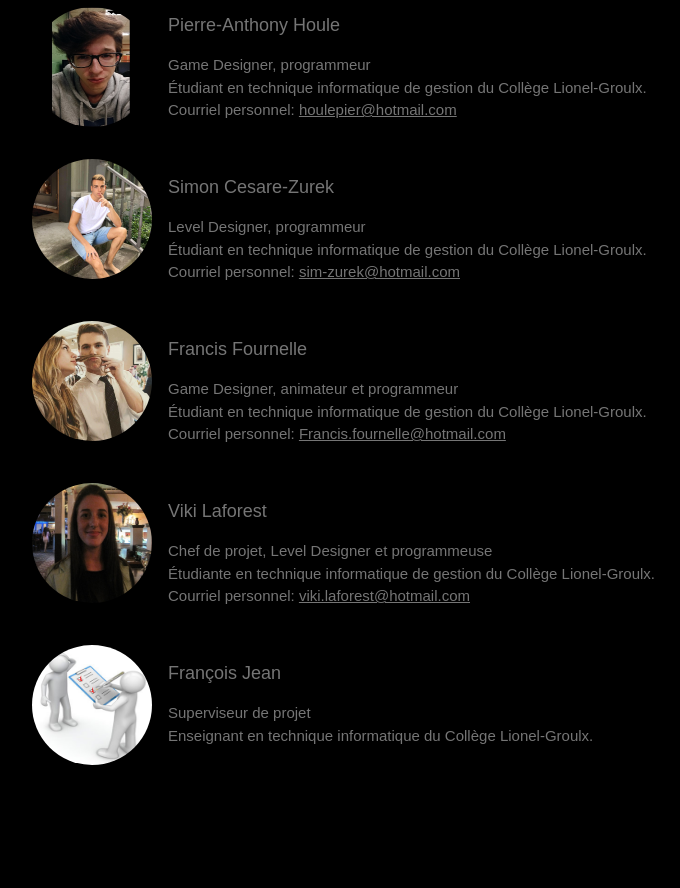
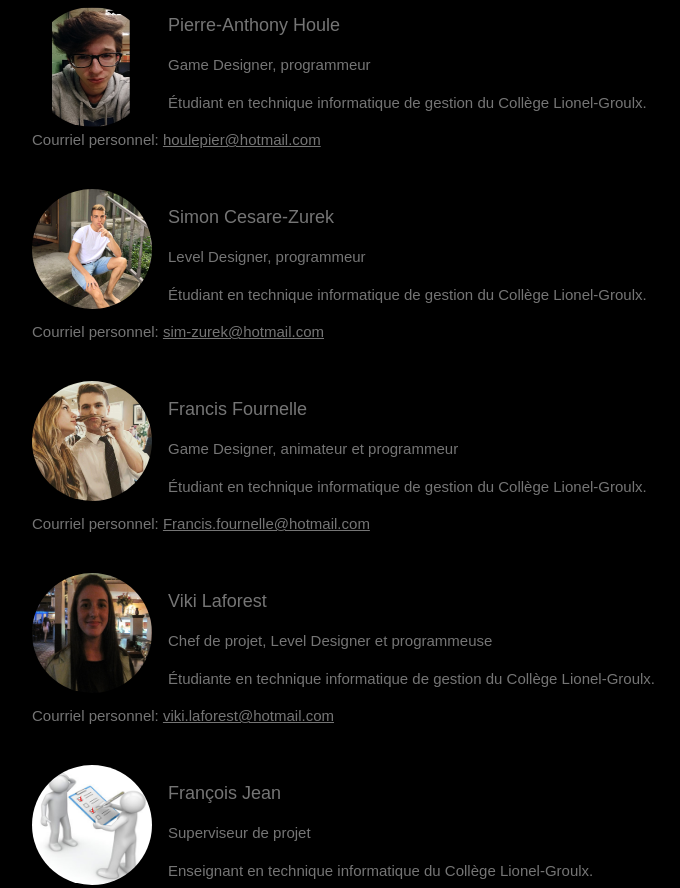
Before and after one commit to TwistedGamesCA/LostDream, a plain HTML site: page index.html in a window 1280 px wide. Shown: the part 3317-4205 px from the top of the page, without its empty margins (178-858 px from the left). Drawn offline with nearby package versions, Linux system fonts and the light colour scheme; a web font is replaced by a local one.

Commit message:
Update section contact

```diff
--- a/index.html
+++ b/index.html
@@ -142,28 +142,28 @@
                 <h3 class="w3-padding-24 w3-text-light-grey">Équipe</h3>
                 <img src="images/pahoule.jpg" alt="Avatar" class="w3-left w3-circle w3-margin-right" style="width:120px; height:120px">
                 <p><span class="w3-large w3-margin-right">Pierre-Anthony Houle</span></p>
-                <p class="w3-margin-right"> Game Designer, programmeur </br>
-				Étudiant en technique informatique de gestion du Collège Lionel-Groulx. </br>
-				Courriel personnel: <a href="mailto:houlepier@hotmail.com" target="_top">houlepier@hotmail.com</a></p><br>
+                <p class="w3-margin-right"> Game Designer, programmeur </p>
+		<p class="w3-margin-right"> Étudiant en technique informatique de gestion du Collège Lionel-Groulx. </p>
+		<p class="w3-margin-right"> Courriel personnel: <a href="mailto:houlepier@hotmail.com" target="_top">houlepier@hotmail.com</a></p><br>
 				<img src="images/simon.jpg" alt="Avatar" class="w3-left w3-circle w3-margin-right" style="width:120px; height:120px">
                 <p><span class=" w3-large w3-margin-right">Simon Cesare-Zurek</span></p>
-				<p class="w3-margin-right">Level Designer, programmeur <br>
-					Étudiant en technique informatique de gestion du Collège Lionel-Groulx. </br>
-				Courriel personnel: <a href="mailto:sim-zurek@hotmail.com" target="_top">sim-zurek@hotmail.com</a></p></br>
+		<p class="w3-margin-right">Level Designer, programmeur </p>
+		<p class="w3-margin-right">Étudiant en technique informatique de gestion du Collège Lionel-Groulx. </p>
+		<p class="w3-margin-right"> Courriel personnel: <a href="mailto:sim-zurek@hotmail.com" target="_top">sim-zurek@hotmail.com</a></p></br>
 				<img src="images/francis.jpg" alt="Avatar" class="w3-left w3-circle w3-margin-right" style="width:120px; height:120px">
                 <p><span class="w3-large w3-margin-right">Francis Fournelle</span></p>
-                <p class="w3-margin-right"> Game Designer, animateur et programmeur </br>
-				Étudiant en technique informatique de gestion du Collège Lionel-Groulx. </br>
-				Courriel personnel: <a href="mailto:Francis.fournelle@hotmail.com" target="_top">Francis.fournelle@hotmail.com</a></p><br>
+                <p class="w3-margin-right"> Game Designer, animateur et programmeur </p>
+		<p class="w3-margin-right"> Étudiant en technique informatique de gestion du Collège Lionel-Groulx. </p>
+		<p class="w3-margin-right"> Courriel personnel: <a href="mailto:Francis.fournelle@hotmail.com" target="_top">Francis.fournelle@hotmail.com</a></p><br>
 		<a href="https://www.linkedin.com/in/viki-laforest" target="_blank"><img src="images/viki.jpg" alt="Avatar" class="w3-left w3-circle w3-margin-right" style="width:120px; height:120px"></a>
                 <p><span class="w3-large w3-margin-right">Viki Laforest</span></p>
-                <p class="w3-margin-right"> Chef de projet, Level Designer et programmeuse </br>
-				Étudiante en technique informatique de gestion du Collège Lionel-Groulx. </br>
-				Courriel personnel: <a href="mailto:viki.laforest@hotmail.com" target="_top">viki.laforest@hotmail.com</a></p><br>
+                <p class="w3-margin-right"> Chef de projet, Level Designer et programmeuse </p>
+		<p class="w3-margin-right"> Étudiante en technique informatique de gestion du Collège Lionel-Groulx. </p>
+		<p class="w3-margin-right"> Courriel personnel: <a href="mailto:viki.laforest@hotmail.com" target="_top">viki.laforest@hotmail.com</a></p><br>
 		<img src="images/superviseur.jpg" alt="Avatar" class="w3-left w3-circle w3-margin-right" style="width:120px; height:120px">
                 <p><span class="w3-large w3-margin-right">François Jean</span></p>
-                <p class="w3-margin-right"> Superviseur de projet </br>
-				Enseignant en technique informatique du Collège Lionel-Groulx.</p><br>
+                <p class="w3-margin-right"> Superviseur de projet </p>
+		<p class="w3-margin-right"> Enseignant en technique informatique du Collège Lionel-Groulx.</p><br>
                 <!-- Fin de la section À Propos -->
             </div>
 
```
